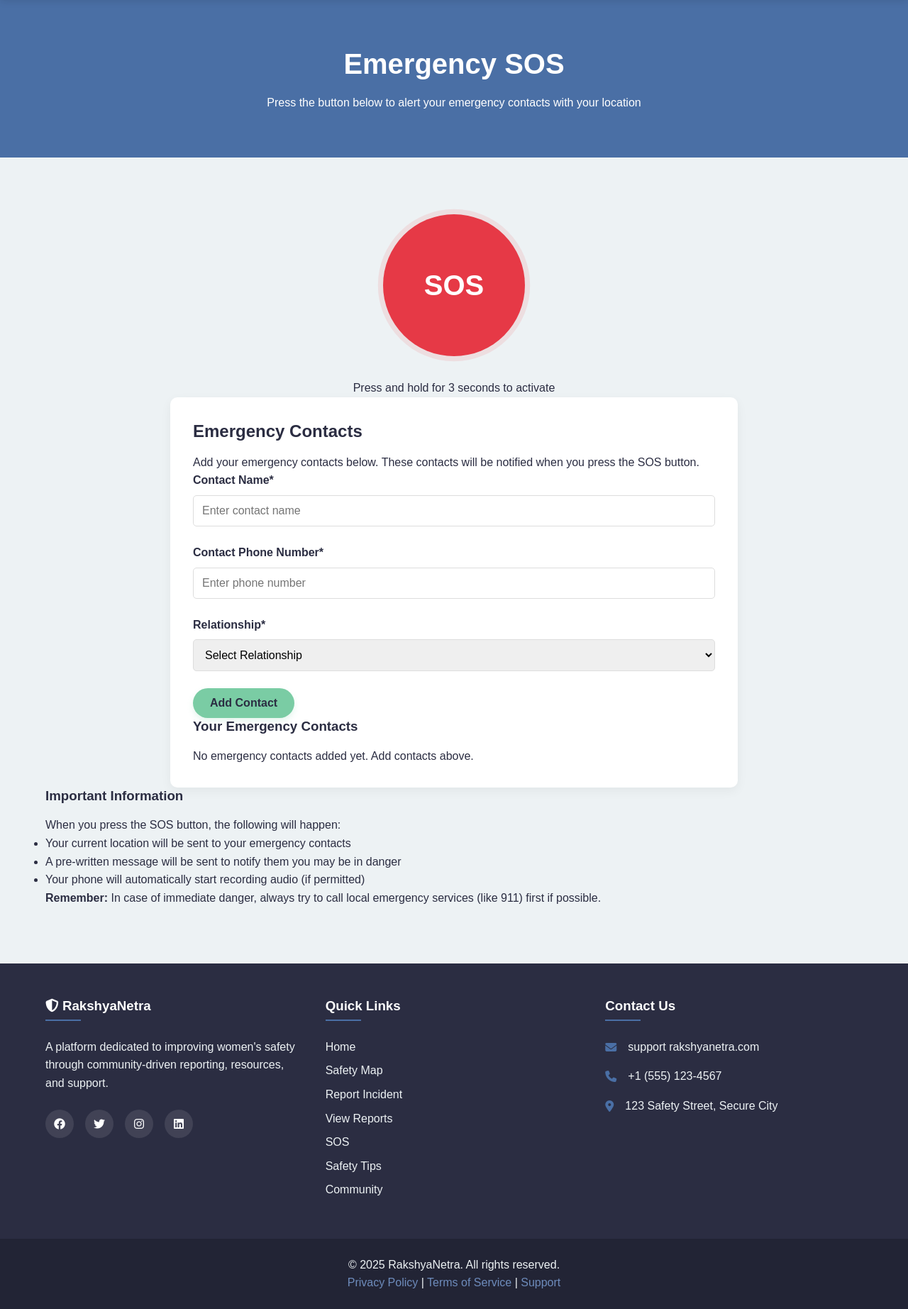
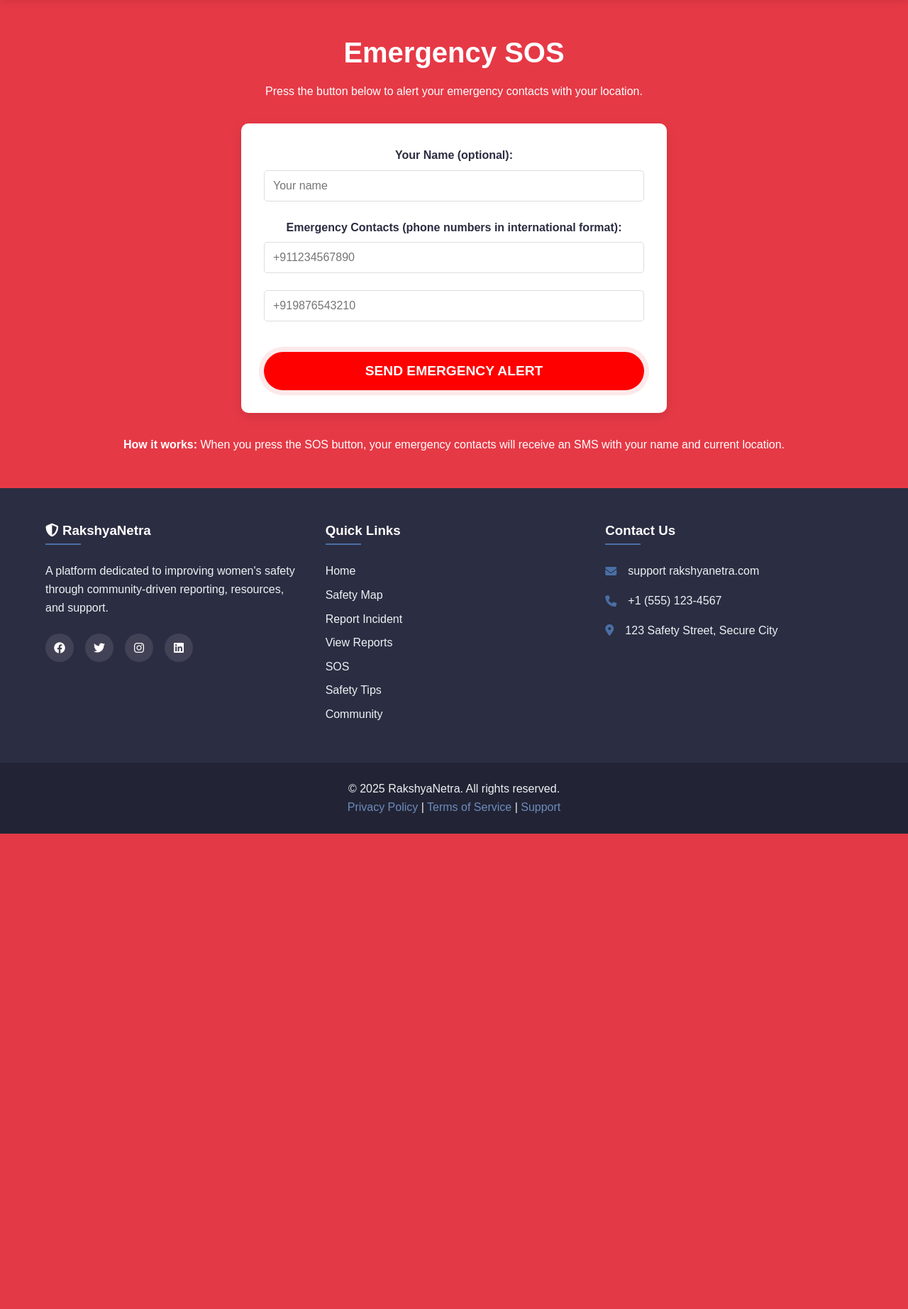
Before and after one commit to Nilardri2006/RakshyaNetra, a Flask app: page /sos in a window 1280 px wide. Shown: the part 69-1914 px from the top of the page at 71% size. After the commit the page ends 1244 px from the top, so only its background shows below. Run offline with Flask 3, Linux system fonts and the light colour scheme.

Commit message:
feat: Implement SOS functionality with Twilio integration and enhance UI for emergency alerts

```diff
--- a/app.py
+++ b/app.py
@@ -1,9 +1,52 @@
 from flask import Flask, render_template, request, jsonify
 from pymongo import MongoClient
+from twilio.rest import Client
+import os
+from dotenv import load_dotenv
+
+load_dotenv()
 
 app = Flask(__name__)
 client = MongoClient('localhost', 27017)
 db = client['womens_safety']
+
+# Twilio setup
+twilio_client = Client(os.getenv('TWILIO_ACCOUNT_SID'), os.getenv('TWILIO_AUTH_TOKEN'))
+
+@app.route('/api/trigger-sos', methods=['POST'])
+def trigger_sos():
+    try:
+        data = request.get_json()
+        contacts = data.get('contacts', [])
+        user_name = data.get('user_name', 'User')
+        location = data.get('location', 'Unknown location')
+
+        if not contacts:
+            return jsonify({"error": "No emergency contacts provided"}), 400
+
+        message = f"🚨 EMERGENCY ALERT 🚨 HELP!! \n{user_name} needs immediate help!\nLast known location: {location}"
+
+        errors = []
+        for number in contacts:
+            try:
+                twilio_client.messages.create(
+                    body=message,
+                    from_=os.getenv('TWILIO_PHONE_NUMBER'),
+                    to=number
+                )
+            except Exception as e:
+                errors.append(str(e))
+
+        if errors:
+            return jsonify({
+                "message": f"Sent to {len(contacts)-len(errors)}/{len(contacts)} contacts",
+                "errors": errors
+            }), 207
+
+        return jsonify({"message": "Alerts sent to all contacts!"}), 200
+
+    except Exception as e:
+        return jsonify({"error": str(e)}), 500
 
 # Routes to serve HTML pages
 @app.route('/')
@@ -57,10 +100,6 @@ def heatmap_data():
         # Add more sample data points
     ])
 
-@app.route('/api/trigger-sos', methods=['POST'])
-def trigger_sos():
-    # Add SMS/email logic here
-    return jsonify({"message": "Emergency alerts sent!"}), 200
 
 if __name__ == '__main__':
     app.run(debug=True)
--- a/static/css/styles.css
+++ b/static/css/styles.css
@@ -626,36 +626,98 @@ textarea.form-control {
 }
 
 /* SOS Button Styling */
-.sos-button-container {
-    display: flex;
-    flex-direction: column;
-    align-items: center;
-    gap: 2rem;
+.emergency-header {
+    background-color: var(--emergency-color);
+    padding: 3rem 5%;
+}
+
+#sos-form {
+    max-width: 600px;
+    margin: 2rem auto;
+    padding: 2rem;
+    background-color: var(--light);
+    border-radius: 10px;
+    box-shadow: 0 5px 15px rgba(0, 0, 0, 0.1);
+}
+
+#sos-form label {
+    display: block;
+    margin-bottom: 0.5rem;
+    font-weight: 600;
+    color: var(--dark);
+}
+
+#sos-form input {
+    width: 100%;
+    padding: 0.75rem;
+    margin-bottom: 1.5rem;
+    border: 1px solid #ddd;
+    border-radius: 5px;
+    font-family: var(--main-font);
+    font-size: 1rem;
+    transition: border-color 0.3s ease;
+}
+
+#sos-form input:focus {
+    outline: none;
+    border-color: var(--primary-color);
+    box-shadow: 0 0 0 2px rgba(74, 111, 165, 0.2);
 }
 
 .sos-button {
-    width: 200px;
-    height: 200px;
-    border-radius: 50%;
+    width: 100%;
+    padding: 1rem;
+    border: none;
+    border-radius: 55px;
     background-color: var(--emergency-color);
-    display: flex;
-    justify-content: center;
-    align-items: center;
     color: var(--light);
-    font-size: 2.5rem;
+    font-size: 1.2rem;
     font-weight: 700;
     cursor: pointer;
-    box-shadow: 0 0 0 rgba(230, 57, 70, 0.4);
+    transition: all 0.3s ease;
+    margin-top: 1rem;
+    box-shadow: 0 4px 8px rgba(230, 57, 70, 0.2);
     animation: pulse 2s infinite;
-    transition: transform 0.3s ease;
 }
 
 .sos-button:hover {
-    transform: scale(1.05);
+    background-color: var(--emergency-dark);
+    transform: translateY(-3px);
+    box-shadow: 0 6px 12px rgba(230, 57, 70, 0.3);
 }
 
 .sos-button:active {
-    transform: scale(0.95);
+    transform: translateY(1px);
+}
+
+.info-box {
+    background-color: var(--secondary-light);
+    border-left: 4px solid var(--primary-color);
+    padding: 1.5rem;
+    border-radius: 5px;
+    margin: 2rem auto;
+    max-width: 600px;
+}
+
+.add-contact {
+    color: var(--primary-color);
+    background: none;
+    border: none;
+    padding: 0;
+    font-weight: 600;
+    cursor: pointer;
+    display: block;
+    margin-bottom: 1rem;
+    text-align: left;
+}
+
+.add-contact:hover {
+    color: var(--primary-dark);
+    text-decoration: underline;
+}
+
+.add-contact i {
+    margin-right: 0.5rem;
 }
 
 /* Safety Tips Styling */
--- a/static/js/script.js
+++ b/static/js/script.js
@@ -1,4 +1,6 @@
 document.addEventListener('DOMContentLoaded', function () {
+
+
     // Mobile Navigation
     const hamburger = document.querySelector('.hamburger');
     const navLinks = document.querySelector('.nav-links');
@@ -18,20 +20,55 @@ document.addEventListener('DOMContentLoaded', function () {
     const sosButton = document.querySelector('.sos-button');
     if (sosButton) {
         sosButton.addEventListener('click', function () {
-            // Send POST request to Flask backend
+            // Get emergency contacts from form
+            const contacts = [];
+            document.querySelectorAll('.emergency-contact').forEach(input => {
+                if (input.value.trim()) contacts.push(input.value.trim());
+            });
+
+            // Get user details
+            const userName = document.getElementById('user-name').value || 'Anonymous';
+
+            // Get location
+            if (navigator.geolocation) {
+                navigator.geolocation.getCurrentPosition(position => {
+                    sendAlert({
+                        contacts: contacts,
+                        user_name: userName,
+                        location: `https://maps.google.com/?q=${position.coords.latitude},${position.coords.longitude}`
+                    });
+                }, () => {
+                    sendAlert({
+                        contacts: contacts,
+                        user_name: userName,
+                        location: "Location unavailable"
+                    });
+                });
+            } else {
+                sendAlert({
+                    contacts: contacts,
+                    user_name: userName,
+                    location: "Location service blocked"
+                });
+            }
+        });
+    }
+
+    function sendAlert(data) {
         fetch('/api/trigger-sos', {
             method: 'POST',
             headers: { 'Content-Type': 'application/json' },
-                body: JSON.stringify({ message: "EMERGENCY: I need immediate help!" })
+            body: JSON.stringify(data)
         })
             .then(response => response.json())
             .then(data => {
-                alert(data.message || 'Emergency alert sent to your emergency contacts!');
+                if (data.errors) {
+                    alert(`Partial success: ${data.message}\nErrors: ${data.errors.join(', ')}`);
+                } else {
+                    alert(data.message);
+                }
             })
-            .catch(() => {
-                alert('Failed to send emergency alert.');
-            });
-        });
+            .catch(() => alert('Failed to send alerts'));
     }
 
     // Form validation and backend submission for standalone report page
--- a/templates/sos.html
+++ b/templates/sos.html
@@ -36,69 +36,28 @@
     <main>
         <section class="page-header emergency-header">
             <h1>Emergency SOS</h1>
-            <p>Press the button below to alert your emergency contacts with your location</p>
-        </section>
+            <p>Press the button below to alert your emergency contacts with your location.</p>
 
-        <section class="section-padding">
-            <div class="container">
-                <div class="sos-button-container">
-                    <div class="sos-button" id="sosButton">
-                        SOS
-                    </div>
-                    <p>Press and hold for 3 seconds to activate</p>
-                </div>
+            <form id="sos-form">
+                <label for="user-name">Your Name (optional):</label>
+                <input type="text" id="user-name" placeholder="Your name">
 
-                <div class="form-container" id="emergency-contacts">
-                    <h2>Emergency Contacts</h2>
-                    <p>Add your emergency contacts below. These contacts will be notified when you press the SOS button.
-                    </p>
+                <label>Emergency Contacts (phone numbers in international format):</label>
+                <input type="tel" class="emergency-contact" placeholder="+911234567890" required>
+                <input type="tel" class="emergency-contact" placeholder="+919876543210">
 
-                    <form id="contactForm">
-                        <div class="form-group">
-                            <label for="contactName">Contact Name*</label>
-                            <input type="text" id="contactName" class="form-control" placeholder="Enter contact name"
-                                required>
-                        </div>
 
-                        <div class="form-group">
-                            <label for="contactPhone">Contact Phone Number*</label>
-                            <input type="tel" id="contactPhone" class="form-control" placeholder="Enter phone number"
-                                required>
-                        </div>
+                <button type="button" class="sos-button"
+                style="background:red;color:white;font-size:1.2em;margin-top:1em;">
+                    SEND EMERGENCY ALERT
+                </button>
+            </form>
 
-                        <div class="form-group">
-                            <label for="contactRelation">Relationship*</label>
-                            <select id="contactRelation" class="form-control" required>
-                                <option value="">Select Relationship</option>
-                                <option value="family">Family Member</option>
-                                <option value="friend">Friend</option>
-                                <option value="partner">Partner</option>
-                                <option value="other">Other</option>
-                            </select>
-                        </div>
+            <p style="margin-top:2em;">
+                <strong>How it works:</strong> When you press the SOS button, your emergency contacts will receive an
+                SMS with your name and current location.
+            </p>
 
-                        <button type="submit" class="btn secondary-btn">Add Contact</button>
-                    </form>
-
-                    <div class="contacts-list">
-                        <h3>Your Emergency Contacts</h3>
-                        <p class="empty-list">No emergency contacts added yet. Add contacts above.</p>
-                        <!-- Contact list will be populated by JavaScript -->
-                    </div>
-                </div>
-
-                <div class="info-box">
-                    <h3>Important Information</h3>
-                    <p>When you press the SOS button, the following will happen:</p>
-                    <ul>
-                        <li>Your current location will be sent to your emergency contacts</li>
-                        <li>A pre-written message will be sent to notify them you may be in danger</li>
-                        <li>Your phone will automatically start recording audio (if permitted)</li>
-                    </ul>
-                    <p><strong>Remember:</strong> In case of immediate danger, always try to call local emergency
-                        services (like 911) first if possible.</p>
-                </div>
-            </div>
         </section>
     </main>
 
```
Also changed, not shown: templates/community.html (+5 -3 lines), 1 other file. Lines whose indentation alone changed are shown as unchanged.
